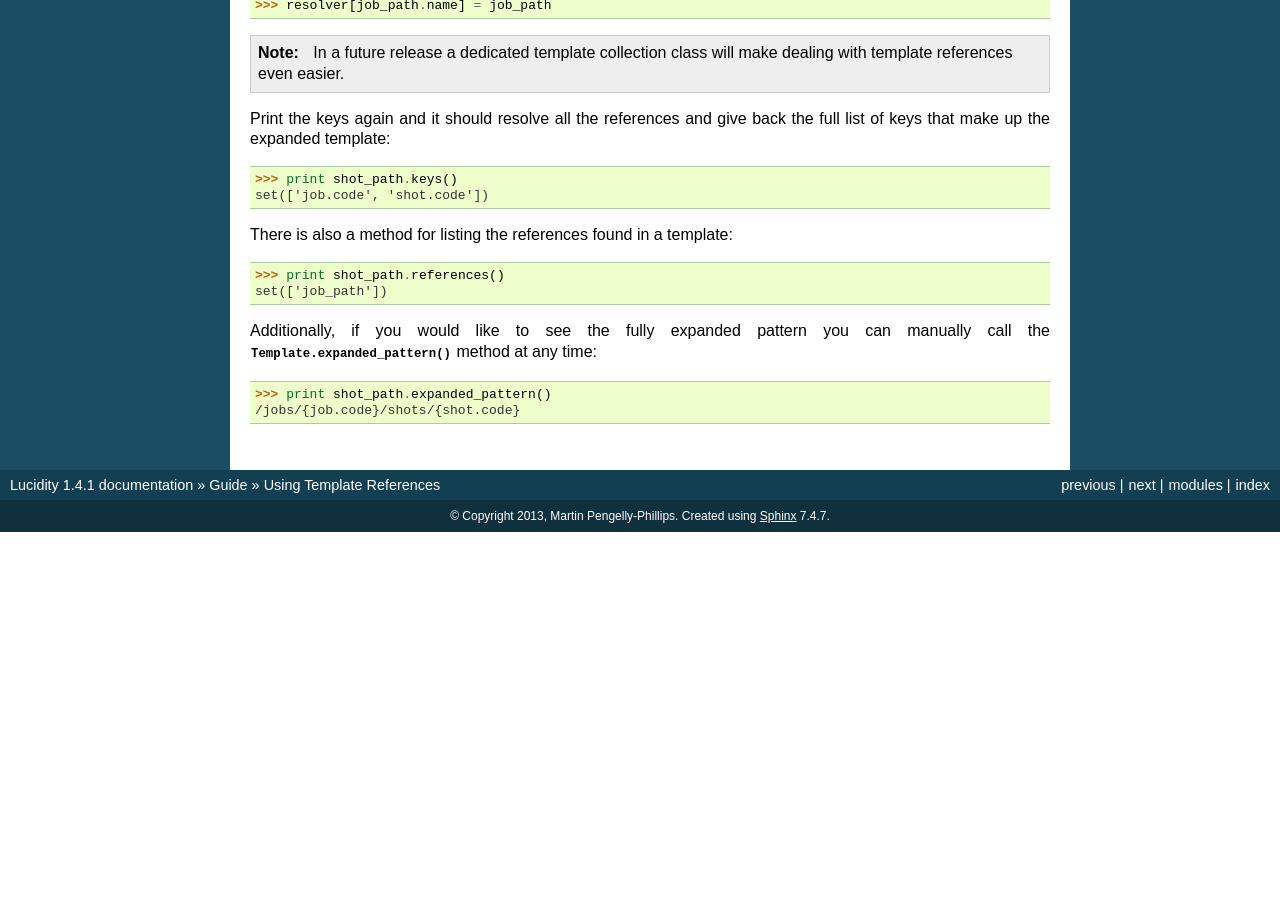
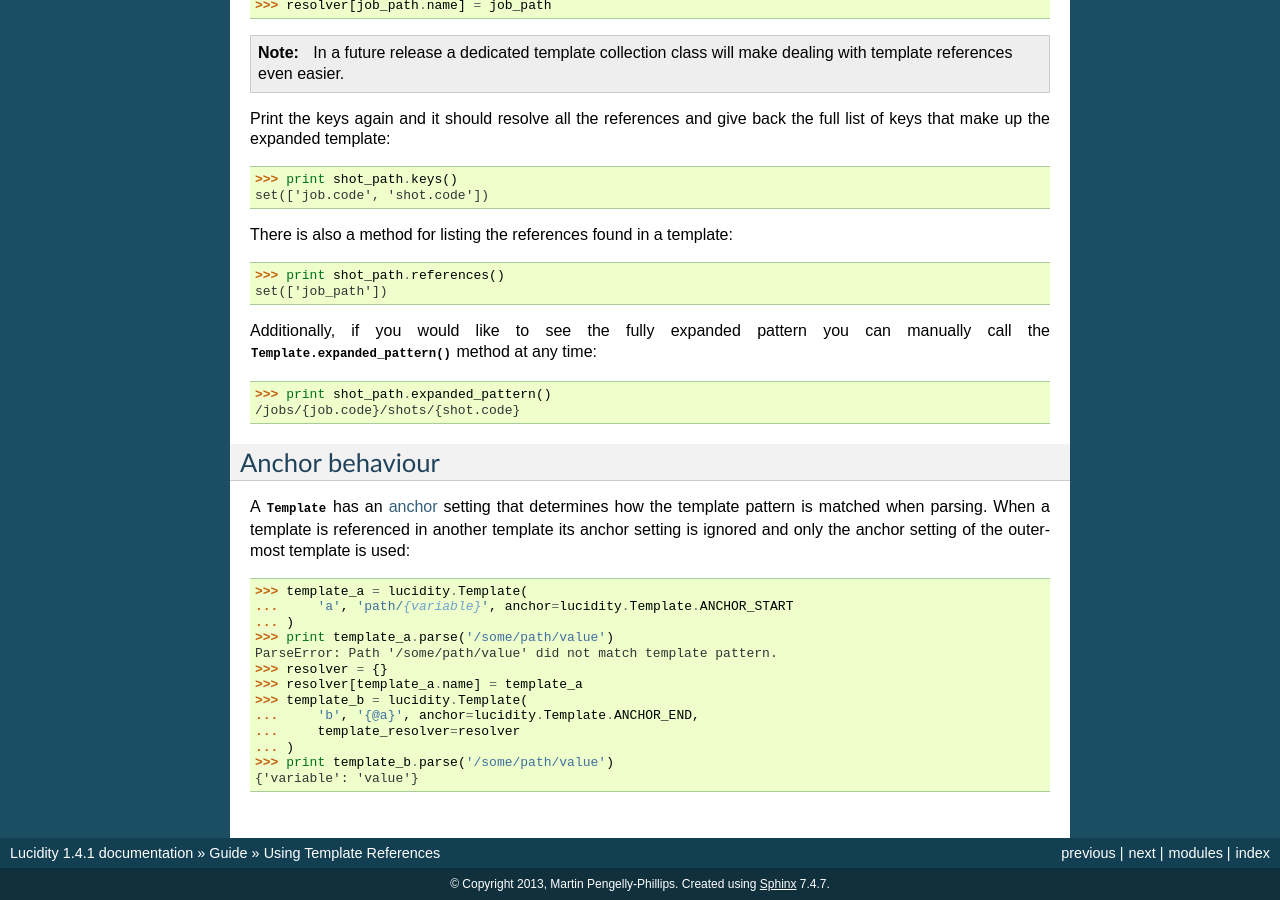
Before and after one commit to 4degrees/lucidity, a Sphinx documentation site: the page built from doc/guide/template_references.rst, in a window 1280 px wide and 900 px high, scrolled down 822 px. Built offline with Sphinx 7.4.7, drawn with Linux system fonts in a browser that asks for light colours; before the commit the page ends 1354 px from its top, so only the background shows below that; some of the changed text lies outside the part shown.

Commit message:
[#2] Add information on anchor behaviour for referenced templates.

```diff
--- a/doc/guide/template_references.rst
+++ b/doc/guide/template_references.rst
@@ -77,3 +77,25 @@ manually call the :meth:`Template.expanded_pattern` method at any time::
 
     >>> print shot_path.expanded_pattern()
     /jobs/{job.code}/shots/{shot.code}
+
+Anchor behaviour
+----------------
+
+A :class:`Template` has an :ref:`anchor <tutorial/anchoring>` setting that
+determines how the template pattern is matched when parsing. When a template is
+referenced in another template its anchor setting is ignored and only the anchor
+setting of the outermost template is used:
+
+    >>> template_a = lucidity.Template(
+    ...     'a', 'path/{variable}', anchor=lucidity.Template.ANCHOR_START
+    ... )
+    >>> print template_a.parse('/some/path/value')
+    ParseError: Path '/some/path/value' did not match template pattern.
+    >>> resolver = {}
+    >>> resolver[template_a.name] = template_a
+    >>> template_b = lucidity.Template(
+    ...     'b', '{@a}', anchor=lucidity.Template.ANCHOR_END,
+    ...     template_resolver=resolver
+    ... )
+    >>> print template_b.parse('/some/path/value')
+    {'variable': 'value'}
--- a/doc/guide/tutorial.rst
+++ b/doc/guide/tutorial.rst
@@ -104,6 +104,8 @@ behaviour is not desirable then the *duplicate_placeholder_mode* of any
 
     *duplicate_placeholder_mode* can also be passed as an argument when
     constructing a template.
+
+.. _tutorial/anchoring:
 
 Anchoring
 ^^^^^^^^^
```
